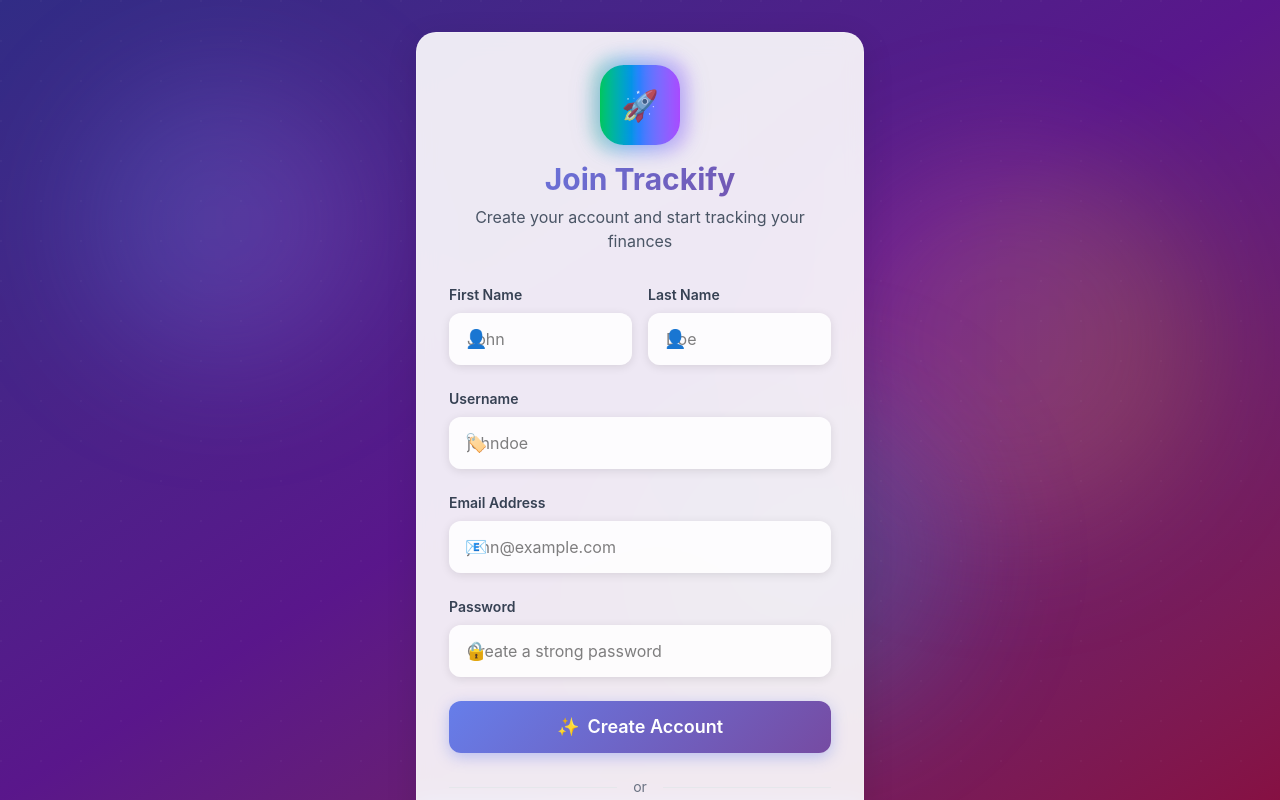
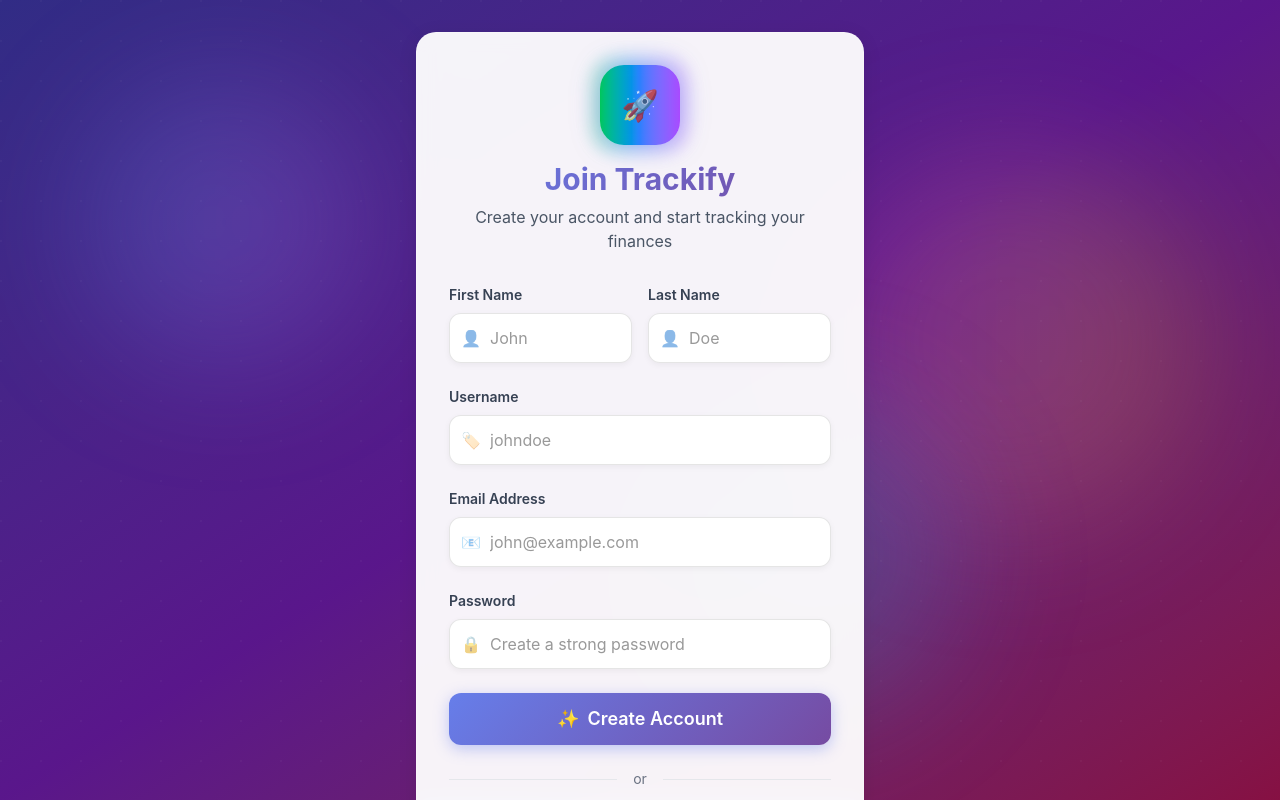
Before and after one commit to Firalen/TRACKFIY, a React (Vite) app in the folder frontend1/: page /register in a window 1280 px wide. Shown: the top 800 px of the page. Built offline with nearby package versions, Linux system fonts and the light colour scheme.

Commit message:
Refactor input styles and update icons in Login and Register components. Adjusted CSS for .input-modern and .card-modern for improved aesthetics and consistency. Replaced placeholder icons with a dedicated .input-icon class for better structure.

```diff
--- a/frontend1/src/index.css
+++ b/frontend1/src/index.css
@@ -150,35 +150,51 @@
 
 /* Input Styles */
 .input-modern {
-  background: rgba(255, 255, 255, 0.9);
-  border: 2px solid transparent;
+  background: rgba(255, 255, 255, 0.95);
+  border: 1px solid rgba(0, 0, 0, 0.1);
   border-radius: 12px;
-  padding: 12px 16px;
+  padding: 12px 16px 12px 40px;
   font-size: 16px;
   transition: all 0.3s ease;
-  box-shadow: 0 2px 10px rgba(0, 0, 0, 0.1);
+  box-shadow: 0 2px 6px rgba(0, 0, 0, 0.05);
+  color: #333;
+}
+
+.input-modern::placeholder {
+  color: #999;
 }
 
 .input-modern:focus {
   outline: none;
   border-color: #667eea;
-  box-shadow: 0 0 0 3px rgba(102, 126, 234, 0.1);
-  transform: translateY(-1px);
+  box-shadow: 0 0 0 2px rgba(102, 126, 234, 0.1);
+  transform: none;
+}
+
+.input-icon {
+  position: absolute;
+  left: 12px;
+  top: 50%;
+  transform: translateY(-50%);
+  color: #999;
+  opacity: 0.5;
+  font-size: 16px;
+  pointer-events: none;
 }
 
 /* Card Styles */
 .card-modern {
-  background: rgba(255, 255, 255, 0.9);
+  background: rgba(255, 255, 255, 0.95);
   backdrop-filter: blur(10px);
   border-radius: 20px;
   border: 1px solid rgba(255, 255, 255, 0.2);
-  box-shadow: 0 8px 32px rgba(0, 0, 0, 0.1);
+  box-shadow: 0 4px 20px rgba(0, 0, 0, 0.08);
   transition: all 0.3s ease;
 }
 
 .card-modern:hover {
-  transform: translateY(-5px);
-  box-shadow: 0 15px 40px rgba(0, 0, 0, 0.15);
+  transform: translateY(-3px);
+  box-shadow: 0 8px 25px rgba(0, 0, 0, 0.1);
 }
 
 /* Gradient Text */
--- a/frontend1/src/pages/Login.jsx
+++ b/frontend1/src/pages/Login.jsx
@@ -55,10 +55,10 @@
                   value={email}
                   onChange={e => { setEmail(e.target.value); clearError(); }}
                   required
-                  className="input-modern w-full pl-12"
+                  className="input-modern w-full"
                   placeholder="Enter your email"
                 />
-                <span className="absolute left-4 top-1/2 transform -translate-y-1/2 text-gray-400 text-lg">
+                <span className="input-icon">
                   📧
                 </span>
               </div>
@@ -74,10 +74,10 @@
                   value={password}
                   onChange={e => { setPassword(e.target.value); clearError(); }}
                   required
-                  className="input-modern w-full pl-12"
+                  className="input-modern w-full"
                   placeholder="Enter your password"
                 />
-                <span className="absolute left-4 top-1/2 transform -translate-y-1/2 text-gray-400 text-lg">
+                <span className="input-icon">
                   🔒
                 </span>
               </div>
--- a/frontend1/src/pages/Register.jsx
+++ b/frontend1/src/pages/Register.jsx
@@ -66,10 +66,10 @@
                     value={form.firstName}
                     onChange={handleChange}
                     required
-                    className="input-modern w-full pl-12"
+                    className="input-modern w-full"
                     placeholder="John"
                   />
-                  <span className="absolute left-4 top-1/2 transform -translate-y-1/2 text-gray-400 text-lg">
+                  <span className="input-icon">
                     👤
                   </span>
                 </div>
@@ -83,10 +83,10 @@
                     value={form.lastName}
                     onChange={handleChange}
                     required
-                    className="input-modern w-full pl-12"
+                    className="input-modern w-full"
                     placeholder="Doe"
                   />
-                  <span className="absolute left-4 top-1/2 transform -translate-y-1/2 text-gray-400 text-lg">
+                  <span className="input-icon">
                     👤
                   </span>
                 </div>
@@ -103,10 +103,10 @@
                   value={form.username}
                   onChange={handleChange}
                   required
-                  className="input-modern w-full pl-12"
+                  className="input-modern w-full"
                   placeholder="johndoe"
                 />
-                <span className="absolute left-4 top-1/2 transform -translate-y-1/2 text-gray-400 text-lg">
+                <span className="input-icon">
                   🏷️
                 </span>
               </div>
@@ -122,10 +122,10 @@
                   value={form.email}
                   onChange={handleChange}
                   required
-                  className="input-modern w-full pl-12"
+                  className="input-modern w-full"
                   placeholder="john@example.com"
                 />
-                <span className="absolute left-4 top-1/2 transform -translate-y-1/2 text-gray-400 text-lg">
+                <span className="input-icon">
                   📧
                 </span>
               </div>
@@ -141,10 +141,10 @@
                   value={form.password}
                   onChange={handleChange}
                   required
-                  className="input-modern w-full pl-12"
+                  className="input-modern w-full"
                   placeholder="Create a strong password"
                 />
-                <span className="absolute left-4 top-1/2 transform -translate-y-1/2 text-gray-400 text-lg">
+                <span className="input-icon">
                   🔒
                 </span>
               </div>
```
